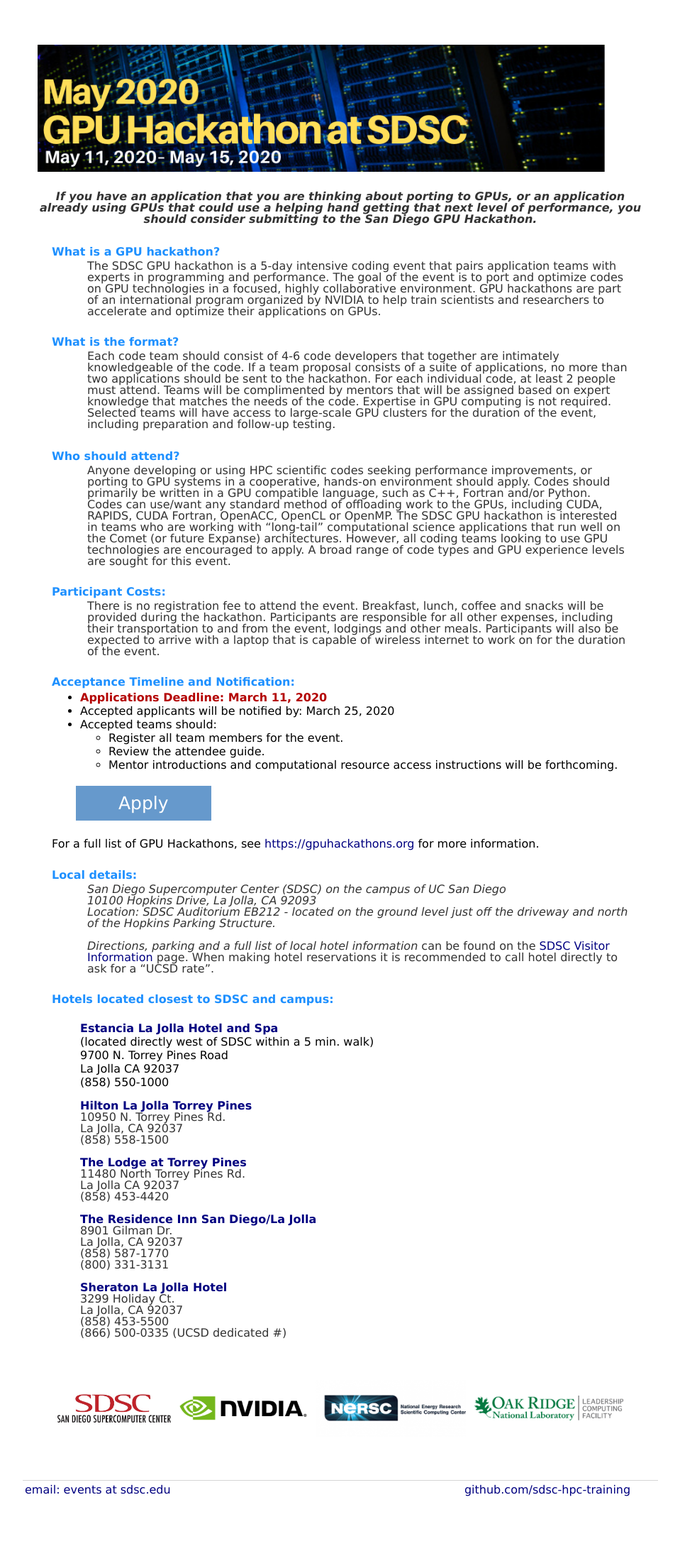
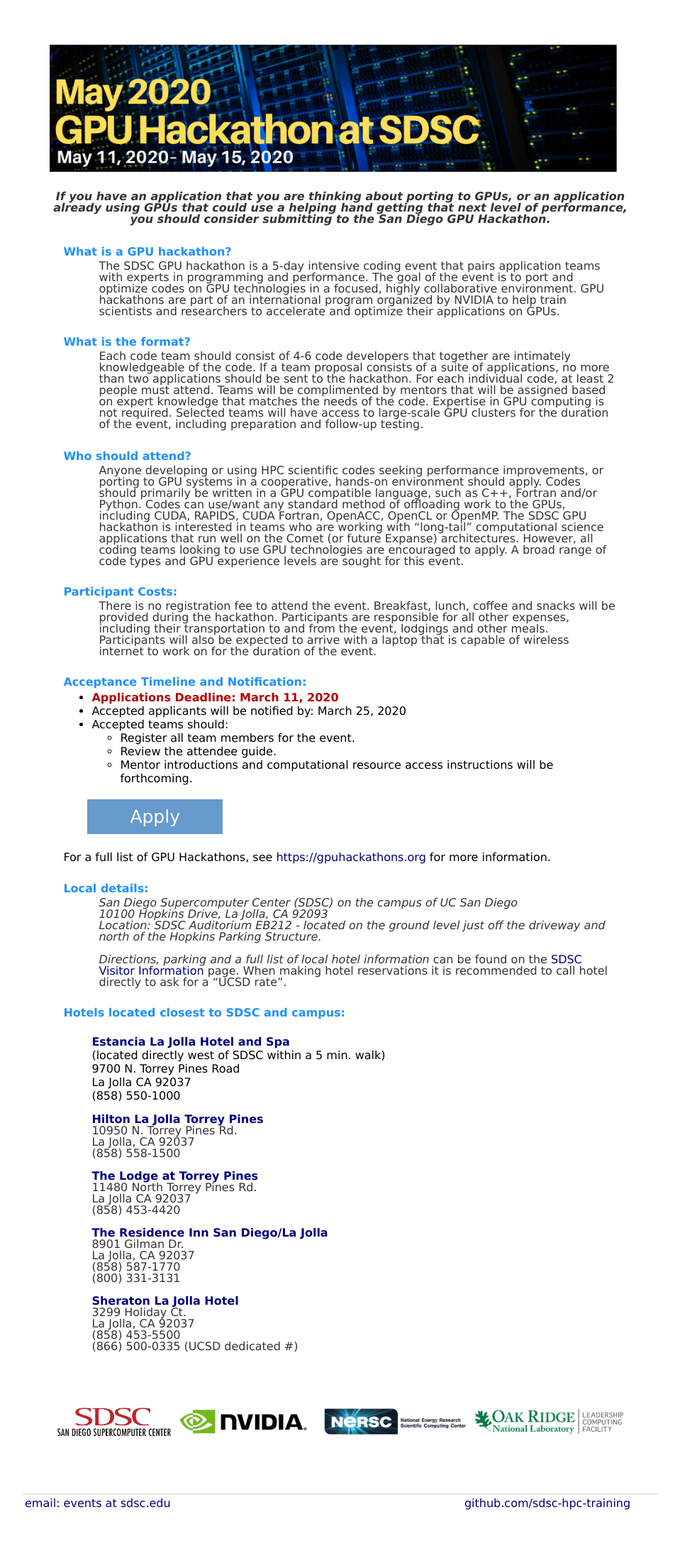
Before and after one commit to sdsc-hpc-training/sdsc-hpc-training.github.io, a Jekyll site: the page built from gpuhackathon/index.html, in a window 1280 px wide. Shown: the whole page at 71% size, without its empty margins (160-1119 px from the left). Built offline with Jekyll 4.4.1, drawn with Linux system fonts in a browser that asks for light colours.

Commit message:
Update index.html

```diff
--- a/gpuhackathon/index.html
+++ b/gpuhackathon/index.html
@@ -2,7 +2,7 @@
 layout: gpuhack
 title: SDSC GPU Hackathon 2020
 ---
-<table border=0 width="96%""\ align="center">
+<table border=0 width="70%""\ align="center">
 <tr><td align='left' valign='top'>
 <img src="./images/gpuhackathon_weblogo.v3.png" alt="SDSC GPU Hackathon" width="800px" />
 </td></tr>
```
